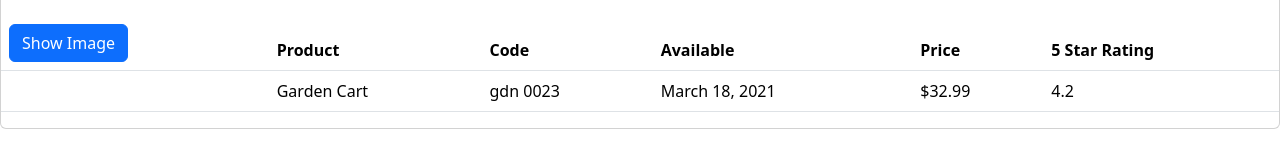
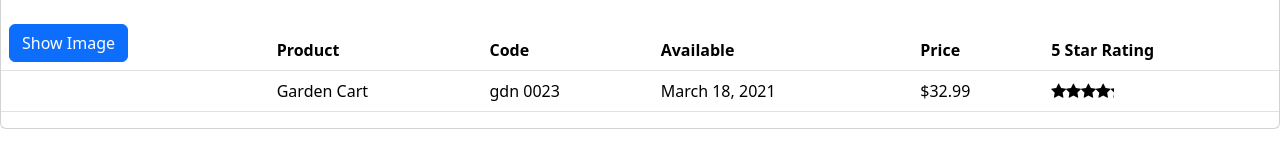
Before and after one commit to fernandoasg/angular-course, an Angular app in the folder Angular-GettingStarted/APM-Start/: page / in a window 1280 px wide. Shown: the part 196-357 px from the top of the page. Built offline with nearby package versions, Linux system fonts and the light colour scheme.

Commit message:
Building Nested Components

```diff
--- a/Angular-GettingStarted/APM-Start/src/app/app.module.ts
+++ b/Angular-GettingStarted/APM-Start/src/app/app.module.ts
@@ -5,12 +5,14 @@
 import { AppComponent } from './app.component';
 import { ProductListComponent } from './products/product-list.component';
 import { ConvertToSpacesPipe } from './shared/convert-to-space.pipe';
+import { StarComponent } from './shared/star.component';
 
 @NgModule({
   declarations: [
     AppComponent,
     ProductListComponent,
-    ConvertToSpacesPipe
+    ConvertToSpacesPipe,
+    StarComponent
   ],
   imports: [
     BrowserModule,
--- a/Angular-GettingStarted/APM-Start/src/app/products/product-list.component.html
+++ b/Angular-GettingStarted/APM-Start/src/app/products/product-list.component.html
@@ -45,7 +45,8 @@
                     <td>{{product.productCode | lowercase | convertToSpaces:'-' }}</td>
                     <td>{{product.releaseDate}}</td>
                     <td>{{product.price | currency:'USD':'symbol':'1.2-2'}}</td>
-                    <td>{{product.starRating}}</td>
+                    <td><pm-star [rating]="product.starRating"
+                        (ratingClicked)="onRatingClicked($event)"></pm-star></td>
                 </tr>
             </tbody>
         </table>
--- a/Angular-GettingStarted/APM-Start/src/app/products/product-list.component.ts
+++ b/Angular-GettingStarted/APM-Start/src/app/products/product-list.component.ts
@@ -60,4 +60,8 @@
       return this.products.filter((product: IProduct) =>
         product.productName.toLocaleLowerCase().includes(filterBy));
     }
+
+    onRatingClicked(message: string): void {
+      this.pageTitle = 'Product List: ' + message;
+    }
 }
--- a/Angular-GettingStarted/APM-Start/src/app/shared/star.component.html
+++ b/Angular-GettingStarted/APM-Start/src/app/shared/star.component.html
@@ -1,6 +1,7 @@
 <div class="crop"
      [style.width.px]="cropWidth"
-     [title]="rating">
+     [title]="rating"
+     (click)="onClick()">
   <div style="width: 75px">
     <span class="fa fa-star"></span>
     <span class="fa fa-star"></span>
--- /dev/null
+++ b/Angular-GettingStarted/APM-Start/src/app/shared/star.component.ts
@@ -0,0 +1,21 @@
+import { Component, EventEmitter, Input, OnChanges, Output, SimpleChanges } from "@angular/core";
+
+@Component({
+    selector: 'pm-star',
+    templateUrl: './star.component.html',
+    styleUrls: ['./star.component.css']
+})
+export class StarComponent implements OnChanges {
+    @Input() rating: number = 0;
+    cropWidth: number = 75;
+    @Output() ratingClicked: EventEmitter<string> =
+        new EventEmitter<string>();
+
+    ngOnChanges(): void {
+        this.cropWidth = this.rating * 75/5;
+    }
+
+    onClick(): void {
+        this.ratingClicked.emit(`The rating ${this.rating} was clicked`);
+    }
+}
```
